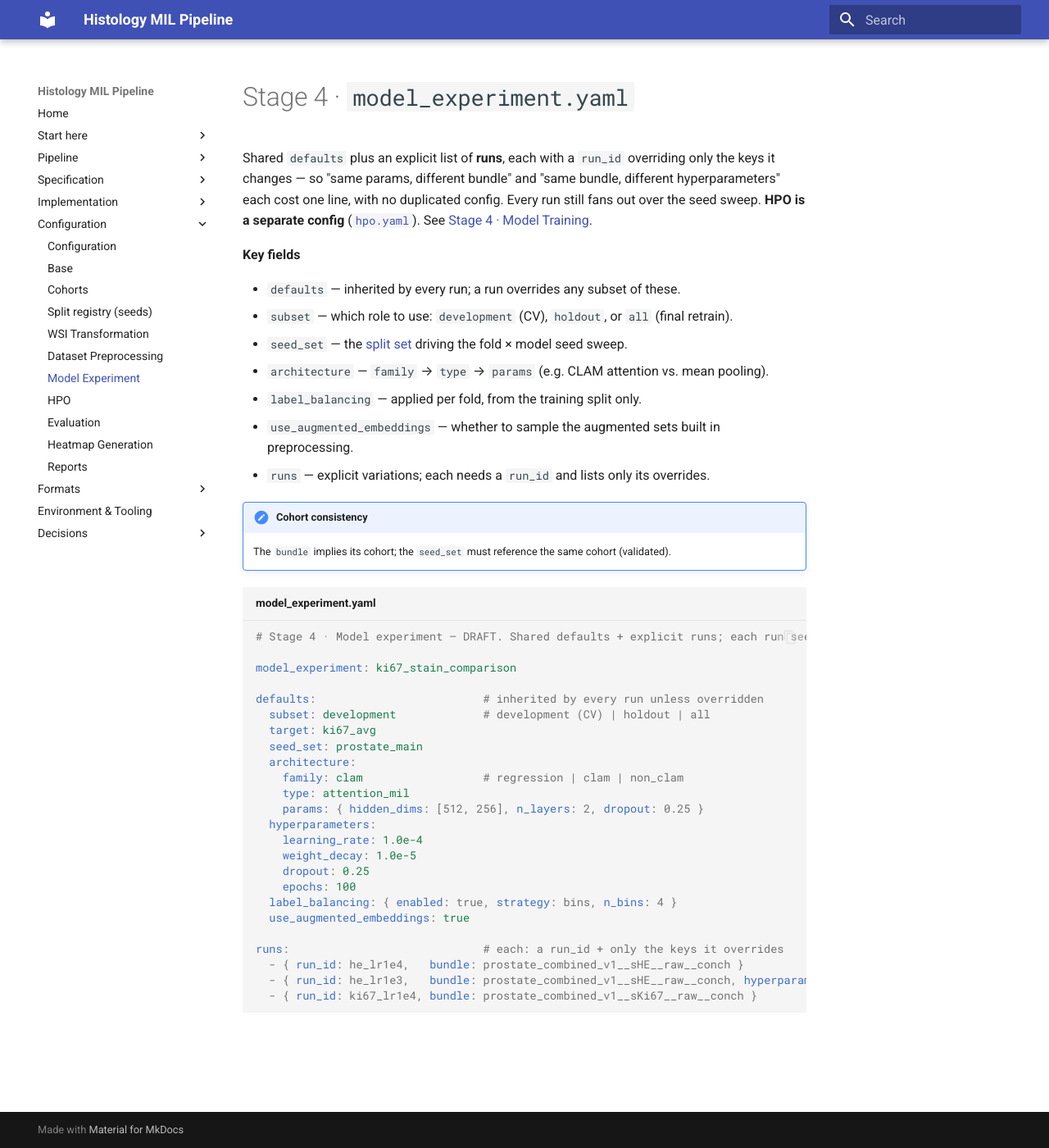
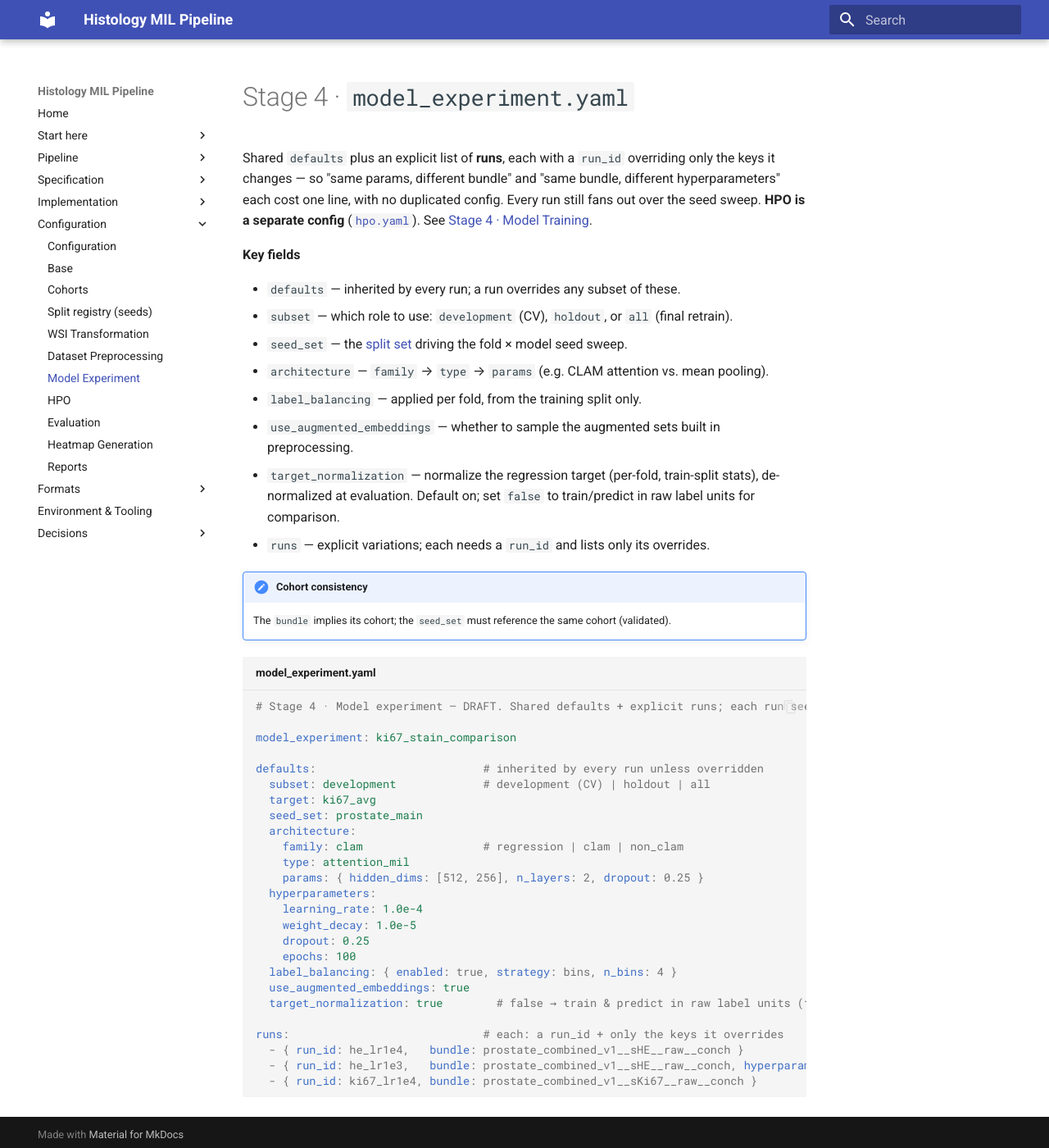
Before and after one commit to TheodorLindberg/SPRINTER_CLAM_DESIGN, an MkDocs documentation site: the page built from docs/configs/model_experiment.md, in a window 1280 px wide and 1400 px high. Shown: the whole window at 82% size. Built offline with MkDocs 1.6.1 and Material for MkDocs 9.7.7, drawn with Linux system fonts in a browser that asks for light colours.

Commit message:
Make target normalization optional (default on)
- model_experiment: target_normalization toggle (false = train/predict
  in raw label units, for comparison)
- spec/impl: normalization + de-normalization happen only when enabled;
  otherwise the model outputs label units directly

Co-Authored-By: Claude Opus 4.8 <noreply@anthropic.com>

````diff
--- a/docs/configs/model_experiment.md
+++ b/docs/configs/model_experiment.md
@@ -10,6 +10,7 @@ Shared `defaults` plus an explicit list of **runs**, each with a `run_id` overri
 - `architecture` — `family` → `type` → `params` (e.g. CLAM attention vs. mean pooling).
 - `label_balancing` — applied per fold, from the training split only.
 - `use_augmented_embeddings` — whether to sample the augmented sets built in preprocessing.
+- `target_normalization` — normalize the regression target (per-fold, train-split stats), de-normalized at evaluation. Default on; set `false` to train/predict in raw label units for comparison.
 - `runs` — explicit variations; each needs a `run_id` and lists only its overrides.
 
 !!! note "Cohort consistency"
--- a/docs/configs/model_experiment.yaml
+++ b/docs/configs/model_experiment.yaml
@@ -17,6 +17,7 @@ defaults:                         # inherited by every run unless overridden
     epochs: 100
   label_balancing: { enabled: true, strategy: bins, n_bins: 4 }
   use_augmented_embeddings: true
+  target_normalization: true        # false → train & predict in raw label units (for comparison)
 
 runs:                             # each: a run_id + only the keys it overrides
   - { run_id: he_lr1e4,   bundle: prostate_combined_v1__sHE__raw__conch }
--- a/docs/impl/training.md
+++ b/docs/impl/training.md
@@ -31,7 +31,7 @@ aggregate_runs_parquet()
 ## Training a run
 
 1. Build fold assignments (above). For each fold:
-2. **Fit normalization on the train fold only** (regression target mean/std; class weights / bin balancing from the train split).
+2. If `target_normalization` (default on), **fit the target mean/std on the train fold only** and store it; if off, train in raw label units. Class weights / bin balancing are always from the train split.
 3. MIL forward: bag of embeddings → pooling → prediction.
 4. Loss + optimizer per family (see below). Early-stop on the val metric.
 5. Log per-epoch train/val metrics; evaluate the fold's `test` split.
--- a/docs/spec/training.md
+++ b/docs/spec/training.md
@@ -24,14 +24,14 @@ run_id, model_experiment, bundle_id, cohort_id
 target, subset, seed_set, fold_seed, model_seed
 architecture { family, type, params }
 hyperparameters { ... }
-target_normalization { per fold: mean, std | class_map }   # fit on the train fold only
+target_normalization { enabled, per fold: mean, std | class_map }   # if enabled, fit on the train fold only
 metrics { train, val, test: {<metric>: value} }
 checkpoints { fold_k: path }
 membership_hash, git_commit, started_at, finished_at
 ```
 
-!!! warning "Persist the target normalization"
-    A regression model predicts in **normalized** target space. The per-fold `mean`/`std` (fit on that fold's train split) must be stored so evaluation can **de-normalize** predictions back to label units — and so a holdout ensemble de-normalizes *per checkpoint* before averaging.
+!!! note "Target normalization is optional"
+    Controlled by `target_normalization` (default **on**). When **on**, a regression model predicts in normalized space, so the per-fold `mean`/`std` (fit on that fold's train split) **must be stored** — evaluation de-normalizes back to label units, *per checkpoint* before a holdout ensemble averages. When **off** (e.g. to compare), the model trains and predicts directly in raw label units and nothing is stored or de-normalized.
 
 All run records aggregate into **`runs.parquet`** — one row per run, columns = the flattened tags + headline metrics + paths. This is the report backbone and the export table.
 
````
Also changed, not shown: docs/impl/evaluation.md (+1 -1 lines), docs/spec/evaluation.md (+1 -1 lines).
